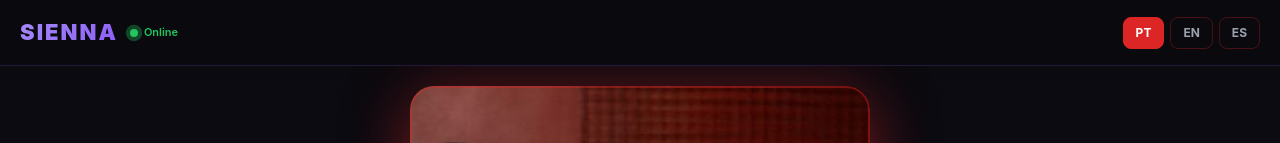
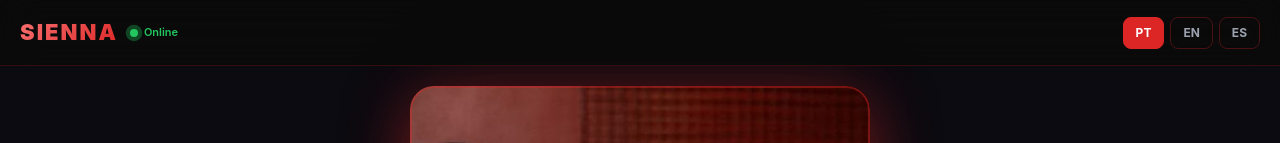
Before and after one commit to dioneelizeudaluz-afk/Sienna_Landing-, a React (Vite) app: page / in a window 1280 px wide. Shown: the top 143 px of the page. Built offline with nearby package versions, Linux system fonts and the light colour scheme.

Commit message:
Mudar tema de roxo para vermelho

```diff
--- a/src/components/Header.tsx
+++ b/src/components/Header.tsx
@@ -10,9 +10,9 @@ export default function Header() {
   ];
 
   return (
-    <header style={{ padding: '16px 20px', display: 'flex', justifyContent: 'space-between', alignItems: 'center', position: 'sticky', top: 0, background: 'rgba(10,10,15,0.9)', backdropFilter: 'blur(20px)', zIndex: 100, borderBottom: '1px solid rgba(139,92,246,0.2)' }}>
+    <header style={{ padding: '16px 20px', display: 'flex', justifyContent: 'space-between', alignItems: 'center', position: 'sticky', top: 0, background: 'rgba(10,10,10,0.9)', backdropFilter: 'blur(20px)', zIndex: 100, borderBottom: '1px solid rgba(220,38,38,0.2)' }}>
       <div style={{ display: 'flex', alignItems: 'center', gap: 12 }}>
-        <h1 style={{ fontSize: 22, fontWeight: 900, letterSpacing: 2, background: 'linear-gradient(135deg, #a78bfa, #8b5cf6)', WebkitBackgroundClip: 'text', WebkitTextFillColor: 'transparent' }}>SIENNA</h1>
+        <h1 style={{ fontSize: 22, fontWeight: 900, letterSpacing: 2, background: 'linear-gradient(135deg, #f87171, #dc2626)', WebkitBackgroundClip: 'text', WebkitTextFillColor: 'transparent' }}>SIENNA</h1>
         <span style={{ display: 'flex', alignItems: 'center', gap: 6, fontSize: 11, color: '#22c55e', fontWeight: 600 }}>
           <span className="online-dot"></span>
           Online
```
